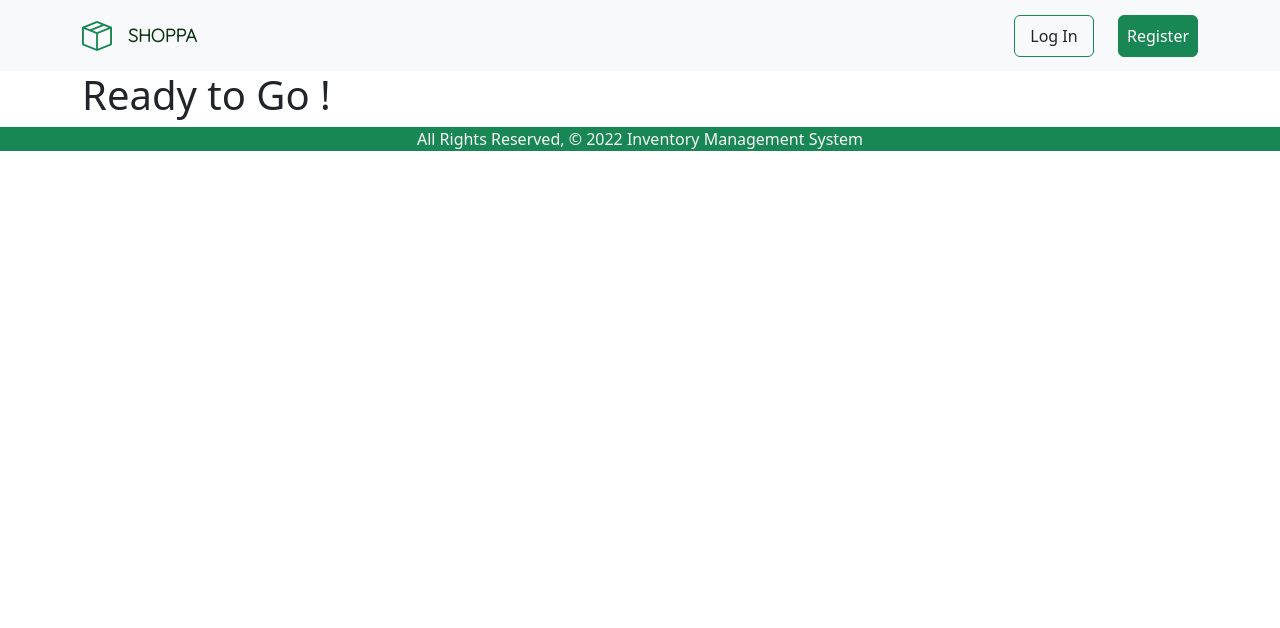
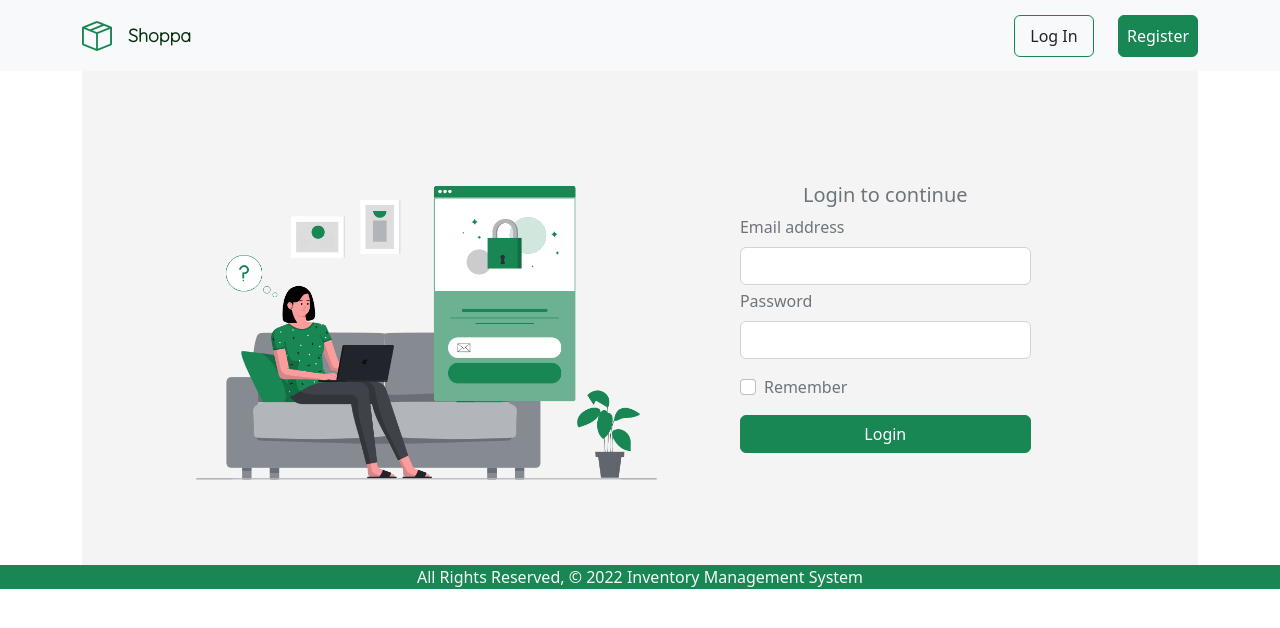
Before and after one commit to diopp/Inventory-Management-System, a Django app: page /register/ in a window 1280 px wide. Shown: the top 628 px of the page. Run offline with Django 4.2, Linux system fonts and the light colour scheme.

Commit message:
Login and registration design

```diff
--- a/main_app/static/css/styles.css
+++ b/main_app/static/css/styles.css
@@ -1,4 +1,11 @@
 @import url('https://fonts.googleapis.com/css2?family=Quicksand:wght@300&display=swap');
+
+#bgLanding{
+
+background-color: red;
+}
+
+
 
 #brand-name {
     color: rgb(9, 48, 15);
@@ -30,12 +37,9 @@ footer{
 #login-btn{
 border: 1px solid white;
 
-
 }
 
-#form {
-    border: 1px solid black;
-}
+
 
 button{
     padding: 14px 40px;
@@ -43,5 +47,5 @@ button{
 
 li#login:hover {
     color: white;
-    background-color:#198754 ;
+
 }
--- a/main_app/templates/base.html
+++ b/main_app/templates/base.html
@@ -21,7 +21,7 @@
         <nav class=" container navbar navbar-expand-lg bg-light">
             <div class="container-fluid">
               <a id="logo-brand" class="navbar-brand bi bi-box-seam " href="#" style="color: #198754; font-size: 30px;">
-                <a id="brand-name" >SHOPPA</a>
+                <a id="brand-name" >Shoppa</a>
             </a>
               <button class="navbar-toggler" type="button" data-bs-toggle="collapse" data-bs-target="#navbarSupportedContent" aria-controls="navbarSupportedContent" aria-expanded="false" aria-label="Toggle navigation">
                 <span class="navbar-toggler-icon"></span>
@@ -30,9 +30,9 @@
 
                 <ul class="nav1 navbar-nav ms-auto ">
 					<div class="row mx-md-n5">
-						<li id="login" class="  col px-md-6"> <a href="/login" class='nav-link border border-success rounded text-dark text-center' style="width: 80px; margin-top: 2%;">Log In</a> </li>
+						<li id="login" class="  col px-md-6"> <a href="/login" class='nav-link border border-success  rounded text-dark text-center' style="width: 80px; margin-top: 2%;">Log In</a> </li>
 
-						<li class="  col px-md-6"> <a href="/signup" class=' nav-link text-white btn btn-success md-5 ' style="width: 80px;margin-left: auto; margin-top: 2%;">Register </a> </li>
+						<li class="  col px-md-6"> <a href="/register" class=' nav-link text-white btn btn-success md-5 ' style="width: 80px;margin-left: auto; margin-top: 2%;">Register </a> </li>
 					</div>
 				</ul>
               </div>
--- a/main_app/templates/home.html
+++ b/main_app/templates/home.html
@@ -12,8 +12,10 @@
   <body>
    {% block content %}
 
+
     <section id="bgLanding" class=" text-light p-5 p-lg-0 pt-lg-5 text-center text-sm-start">
 		<div class="">
+
 			<div class="d-sm-flex align-items-center justify-content-between">
 				<div>
 					<h1 id="hero">Inventory Management System
@@ -28,6 +30,9 @@
 			</div>
 
 		</div>
+
+
+
 	</section>
 
 
--- a/main_app/templates/login.html
+++ b/main_app/templates/login.html
@@ -11,7 +11,7 @@
  <body>
    {% block content %}
 
-    <section id="bgLanding" class=" text-light text-center text-sm-start">
+    <section id="bgLanding" class=" text-light text-center text-sm-start" style="background-color:#f4f4f4 ;">
 		<div class="">
 			<div class="d-sm-flex align-items-center justify-content-between">
 				<div>
@@ -19,7 +19,7 @@
 				</div>
 
         <form class="w-50" id="form" style="margin-right: 15%;">
-          <h5 class="text-muted text-sm">Login to continue</h5>
+          <h5 class="text-muted text-sm text-center">Login to continue</h5>
           <div class="mb-1">
             <label for="exampleInputEmail1" class="form-label text-muted">Email address</label>
             <input type="email" class="form-control" id="exampleInputEmail1" aria-describedby="emailHelp">
--- a/main_app/templates/register.html
+++ b/main_app/templates/register.html
@@ -5,13 +5,46 @@
     <meta charset="UTF-8">
     <meta http-equiv="X-UA-Compatible" content="IE=edge">
     <meta name="viewport" content="width=device-width, initial-scale=1.0">
-    <title>Register</title>
+    <title>Login</title>
     <link rel="stylesheet" href="{% static 'css/styles.css' %}" />
 </head>
-  <body>
+ <body  >
    {% block content %}
- <h1>Ready to Go !</h1>
 
- {% endblock %}
-</body>
+    <section id="bgLanding" class=" text-light text-center text-sm-start" style="background-color:#f4f4f4 ;">
+		<div class="">
+			<div class="d-sm-flex align-items-center justify-content-between">
+				<div>
+                    <img src="{% static 'images/register.png' %}" style="width: 100%" alt="My image">
+				</div>
+
+        <form class="w-50" id="form" style="margin-right: 15%;">
+          <h5 class="text-muted text-sm text-center">Login to continue</h5>
+          <div class="mb-1">
+            <label for="exampleInputEmail1" class="form-label text-muted">Email address</label>
+            <input type="email" class="form-control" id="exampleInputEmail1" aria-describedby="emailHelp">
+
+          </div>
+          <div class="mb-3">
+            <label for="exampleInputPassword1" class="form-label text-muted">Password</label>
+            <input type="password" class="form-control" id="exampleInputPassword1">
+          </div>
+          <div class="mb-3 form-check">
+            <input type="checkbox" class="form-check-input" id="exampleCheck1">
+            <label class="form-check-label text-muted" for="exampleCheck1">Remember</label>
+          </div>
+          <button type="submit" class="btn btn-success" style="width: 100%;">Login</button>
+        </form>
+
+			</div>
+
+		</div>
+	</section>
+
+
+
+
+
+    {% endblock %}
+  </body>
 </html>
```
Also changed, not shown: main_app/static/images/login.png, main_app/static/images/register.png (added).
